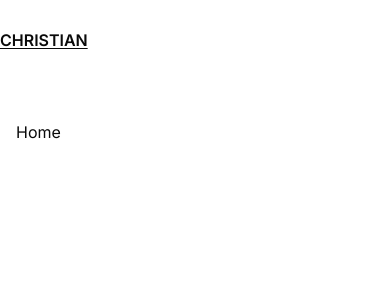
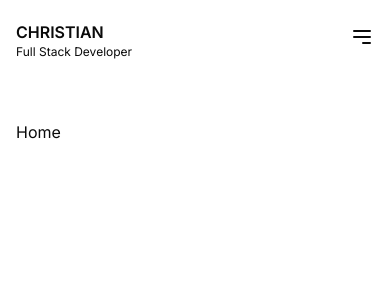
Before and after one commit to TianMeds/my-react-portfolio, a Next.js app in the folder tianmeds-portfolio/: page / in a window 390 px wide. Shown: the top 300 px of the page. Built offline with nearby package versions, Linux system fonts and the light colour scheme.

Commit message:
Add the Responsiveness of the Navbar making it hamburger menu and doing the animation of close

```diff
--- a/tianmeds-portfolio/src/app/components/Navbar.jsx
+++ b/tianmeds-portfolio/src/app/components/Navbar.jsx
@@ -2,11 +2,11 @@
 import Link from 'next/link'
 import ThemeButton from './ThemeButton'
 import { usePathname } from 'next/navigation'
+import { useState } from 'react'
 
 const Navbar = () => {
 
-    const navigation =
-    [
+    const navigation = [
         {
             title: 'About',
             link: '/about'
@@ -22,13 +22,38 @@ const Navbar = () => {
     ]
 
     const pathName = usePathname()
+    const [isOpen, setIsOpen] = useState(false)
 
+    const toggleMenu = () => {
+        setIsOpen(!isOpen)
+    }
+
+    const closeMenu = () => {
+        setIsOpen(false)
+    }
 
     return (
 <div>
     <div className='max-w-screen-xl mx-auto h-20 flex items-center justify-between'>
-        <Link href="/" className='uppercase font-semibold underline decoration-[1px] underline-offset-2 hover:text-blue-600'>Christian</Link>
-        <div className='hidden md:inline-flex items-center gap-7'>
+        <div className='mx-4'>
+            <Link href="/" className='uppercase font-semibold decoration-[1px] underline-offset-2 hover:text-blue-600 '>Christian</Link>
+            <p className="text-xs">Full Stack Developer</p>
+        </div>
+        {/* Render hamburger menu button only for mobile and tablet views */}
+        <div className='md:hidden'>
+            <button onClick={toggleMenu} className="focus:outline-none">
+            {!isOpen && (
+                <button onClick={toggleMenu} className="focus:outline-none mx-4">
+                    {/* Hamburger icon when menu is closed */}
+                    <svg xmlns="http://www.w3.org/2000/svg" className="h-6 w-6" fill="none" viewBox="0 0 24 24" stroke="currentColor">
+                        <path strokeLinecap="round" strokeLinejoin="round" strokeWidth={2} d="M4 6h16M4 12h16m-7 6h7" />
+                    </svg>
+                </button>
+            )}
+            </button>
+        </div>
+        {/* Render regular navigation for laptop view */}
+        <div className="hidden md:flex items-center gap-7">
             {navigation.map((item) => (
                 <Link key={item.title} href={item.link} className={`relative group overflow-hidden ${pathName === item?.link && "text-blue-700"}`}>
                     {item.title}
@@ -38,7 +63,31 @@ const Navbar = () => {
             <ThemeButton/>
         </div>
     </div>
+    {/* Render the mobile menu if isOpen is true */}
+    {isOpen && (
+    <div className="md:hidden absolute inset-0 bg-gray-900 bg-opacity-50 z-50">
+        <div className="flex flex-col justify-center items-center h-full w-full">
+            <div className="absolute top-4 right-4">
+                <button onClick={closeMenu} className="text-white">
+                <svg xmlns="http://www.w3.org/2000/svg" className="h-6 w-6" fill="none" viewBox="0 0 24 24" stroke="currentColor">
+                    <path strokeLinecap="round" strokeLinejoin="round" strokeWidth={2} d="M6 18L18 6M6 6l12 12" />
+                </svg>
+                </button>
             </div>
+            {navigation.map((item) => (
+                <Link key={item.title} href={item.link} className={`relative group overflow-hidden ${pathName === item?.link && "text-blue-700"} text-lg mb-2`}>
+                    {/* Add font size and margin-bottom */}
+                    {item.title}
+                    <span className={`w-full h-[1px] inline-flex absolute bottom-0 left-0 bg-black dark:bg-white -translate-x-[105%] group-hover:translate-x-0 duration-300 ${pathName ===  item?.link ? "bg-blue-600 dark:bg-blue-600 translate-x-0" : "bg-black dark:bg-white"}`}/>
+                </Link>
+            ))}
+            <ThemeButton/>
+        </div>
+    </div>
+)}
+
+</div>
+
     )
 }
 
```
Lines whose indentation alone changed are shown as unchanged.
